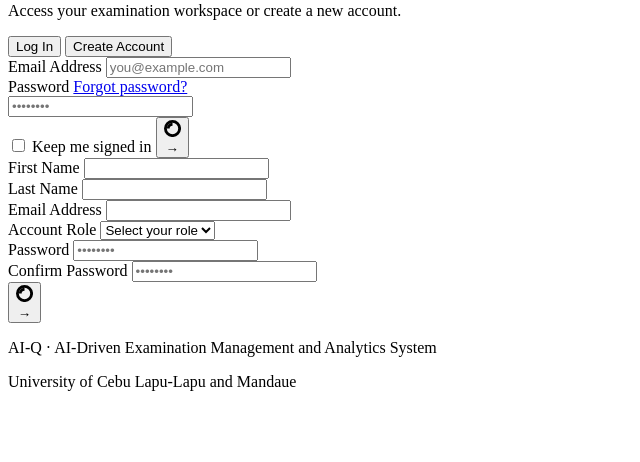
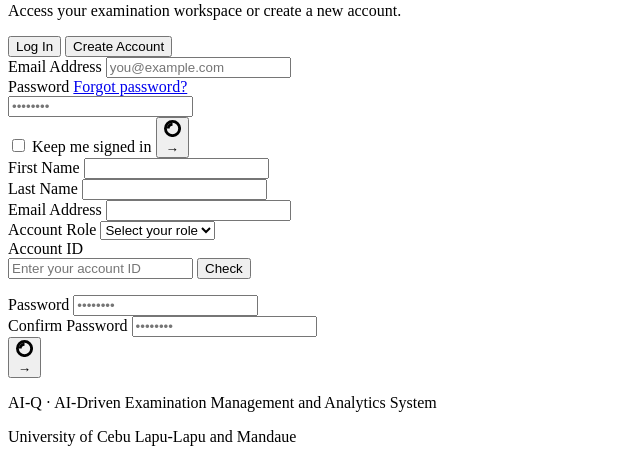
Before and after one commit to iYWice/Scoreforge_AI, a Laravel app: page / in a window 1280 px wide. Shown: the part 1196-1658 px from the top of the page, without its empty margins (0-640 px from the left). Before the commit the page ends 1587 px from the top, so only its background shows below. Run offline with Laravel 12, Linux system fonts and the light colour scheme; some web fonts are replaced.

Commit message:
feat: add account ID handling in registration and implement availability check for teachers and students

```diff
--- a/resources/views/welcome.blade.php
+++ b/resources/views/welcome.blade.php
@@ -52,6 +52,7 @@
     <div
         x-data="{
         tab: '{{ $errors->any() && old('role') ? 'register' : 'login' }}',
+        registerRole: '{{ old('role', '') }}',
         loginLoading: false,
         registerLoading: false,
         mobileAuth: false
@@ -1112,6 +1113,7 @@
                                     <select
                                         id="role"
                                         name="role"
+                                        x-model="registerRole"
                                         required
                                         class="w-full rounded-xl
                                                border border-slate-200
@@ -1171,6 +1173,51 @@
 
                                     @enderror
 
+                                </div>
+
+
+                                {{-- Account ID --}}
+                                <div>
+                                    <label
+                                        for="account_id"
+                                        class="mb-2 block
+                                               text-[9px]
+                                               font-extrabold uppercase
+                                               tracking-[0.15em]
+                                               text-slate-500">
+                                        Account ID
+                                    </label>
+
+                                    <div class="flex gap-2">
+                                        <input
+                                            id="account_id"
+                                            type="text"
+                                            name="account_id"
+                                            value="{{ old('account_id') }}"
+                                            autocomplete="off"
+                                            maxlength="50"
+                                            placeholder="Enter your account ID"
+                                            class="min-w-0 flex-1 rounded-xl
+                                                   border border-slate-200
+                                                   bg-slate-50
+                                                   px-3 py-3 text-sm
+                                                   font-medium
+                                                   outline-none
+                                                   transition-all
+                                                   focus:border-indigo-400
+                                                   focus:bg-white
+                                                   focus:ring-4
+                                                   focus:ring-indigo-100/60">
+
+                                        <button
+                                            type="button"
+                                            id="check-account-id"
+                                            class="shrink-0 rounded-xl border border-indigo-200 bg-indigo-50 px-3 text-[10px] font-extrabold text-indigo-700 transition hover:bg-indigo-100">
+                                            Check
+                                        </button>
+                                    </div>
+
+                                    <p id="account_id_status" class="mt-1 min-h-4 text-[10px] font-semibold"></p>
                                 </div>
 
 
@@ -1380,6 +1427,65 @@
 
     </div>
 
+    <script>
+        const accountIdCheck = document.getElementById('check-account-id');
+        const accountIdInput = document.getElementById('account_id');
+        const accountIdStatus = document.getElementById('account_id_status');
+
+        accountIdCheck?.addEventListener('click', async () => {
+            const value = accountIdInput?.value.trim() || '';
+            const role = document.getElementById('role')?.value || '';
+
+            if (!value) {
+                accountIdStatus.textContent = 'Enter an Account ID first.';
+                accountIdStatus.className = 'mt-1 min-h-4 text-[10px] font-semibold text-amber-600';
+                accountIdInput.focus();
+                return;
+            }
+
+            if (!['student', 'teacher'].includes(role)) {
+                accountIdStatus.textContent = 'Select your account role first.';
+                accountIdStatus.className = 'mt-1 min-h-4 text-[10px] font-semibold text-amber-600';
+                document.getElementById('role')?.focus();
+                return;
+            }
+
+            accountIdStatus.textContent = 'Checking...';
+            accountIdStatus.className = 'mt-1 min-h-4 text-[10px] font-semibold text-slate-500';
+            accountIdCheck.disabled = true;
+
+            try {
+                const response = await fetch('{{ route('register.check.account-id') }}', {
+                    method: 'POST',
+                    headers: {
+                        'Content-Type': 'application/json',
+                        'Accept': 'application/json',
+                        'X-CSRF-TOKEN': document.querySelector('meta[name="csrf-token"]')?.content || '',
+                        'X-Requested-With': 'XMLHttpRequest'
+                    },
+                    body: JSON.stringify({ account_id: value, role: role })
+                });
+
+                const data = await response.json();
+                accountIdStatus.textContent = data.message;
+                accountIdStatus.className = data.available
+                    ? 'mt-1 min-h-4 text-[10px] font-semibold text-emerald-600'
+                    : 'mt-1 min-h-4 text-[10px] font-semibold text-rose-600';
+
+                accountIdInput.setAttribute('aria-invalid', data.available ? 'false' : 'true');
+            } catch (error) {
+                accountIdStatus.textContent = 'Could not check the ID. Please try again.';
+                accountIdStatus.className = 'mt-1 min-h-4 text-[10px] font-semibold text-rose-600';
+            } finally {
+                accountIdCheck.disabled = false;
+            }
+        });
+
+        accountIdInput?.addEventListener('input', () => {
+            accountIdStatus.textContent = '';
+            accountIdInput.removeAttribute('aria-invalid');
+        });
+    </script>
 </body>
 
 </html>
--- a/routes/auth.php
+++ b/routes/auth.php
@@ -9,6 +9,8 @@ use App\Http\Controllers\Auth\PasswordController;
 use App\Http\Controllers\Auth\PasswordResetLinkController;
 use App\Http\Controllers\Auth\RegisteredUserController;
 use App\Http\Controllers\Auth\VerifyEmailController;
+use App\Models\User;
+use Illuminate\Http\Request;
 use Illuminate\Support\Facades\Route;
 
 Route::middleware('guest')->group(function () {
@@ -33,6 +35,27 @@ Route::middleware('guest')->group(function () {
 
     Route::post('reset-password', [NewPasswordController::class, 'store'])
         ->name('password.store');
+
+    Route::post('check-account-id', function (Request $request) {
+        $value = trim((string) $request->input('account_id'));
+        $role = $request->input('role');
+
+        if ($value === '') {
+            return response()->json(['available' => false, 'message' => 'Enter an Account ID first.']);
+        }
+
+        if (! in_array($role, ['student', 'teacher'], true)) {
+            return response()->json(['available' => false, 'message' => 'Select your account role first.']);
+        }
+
+        $column = $role === 'student' ? 'student_id' : 'teacher_id';
+        $taken = User::where($column, $value)->exists();
+
+        return response()->json([
+            'available' => ! $taken,
+            'message' => $taken ? 'This Account ID is already taken.' : 'This Account ID is available.',
+        ]);
+    })->name('register.check.account-id');
 });
 
 Route::middleware('auth')->group(function () {
```
Also changed, not shown: app/Http/Controllers/Auth/RegisteredUserController.php (+15 -8 lines), app/Models/User.php (+3 -7 lines), resources/views/auth/register.blade.php (+12 -0 lines), database/migrations/2026_11_19_081112_add_teacher_id_to_users_table.php (added), 1 other file.
